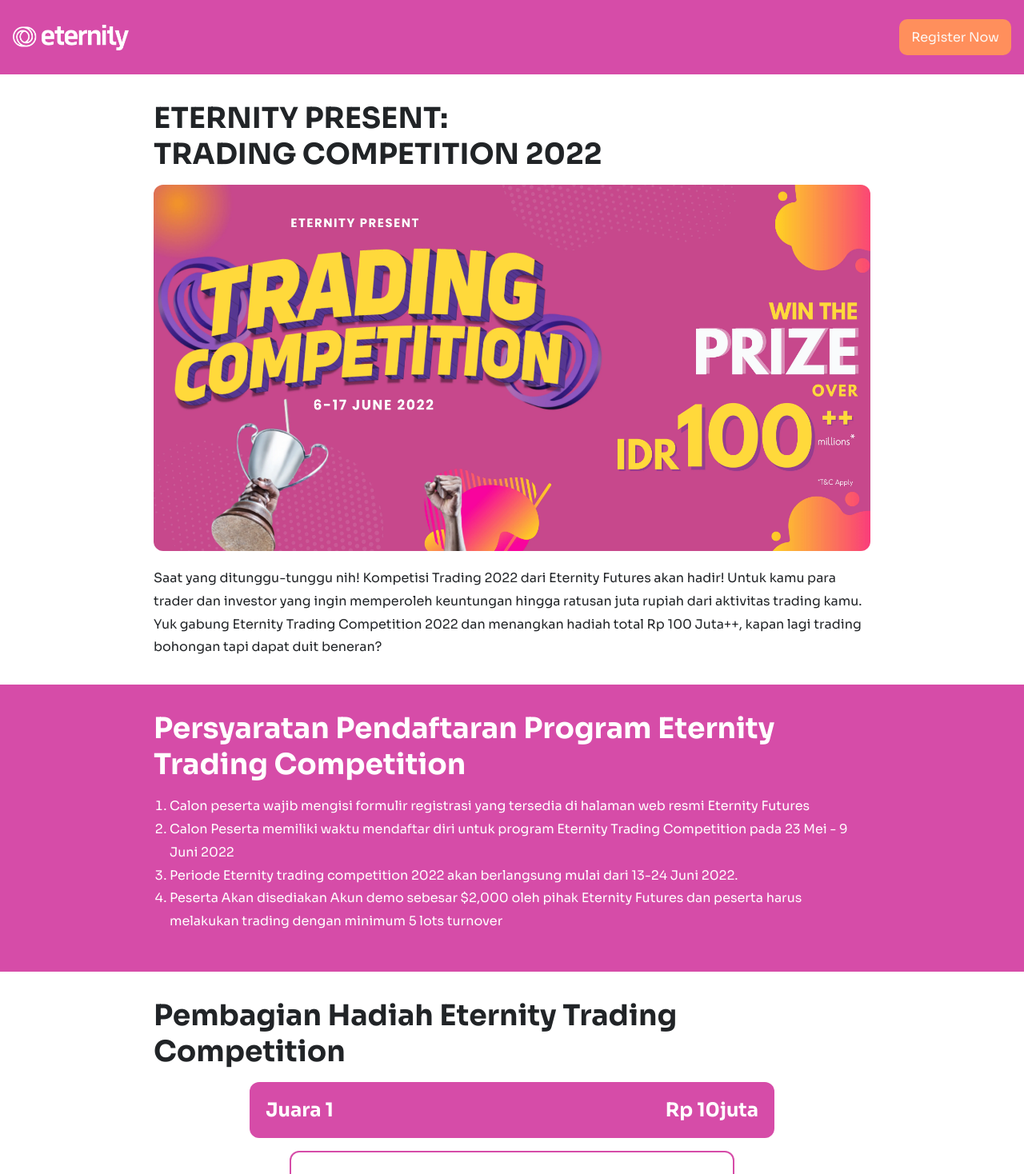
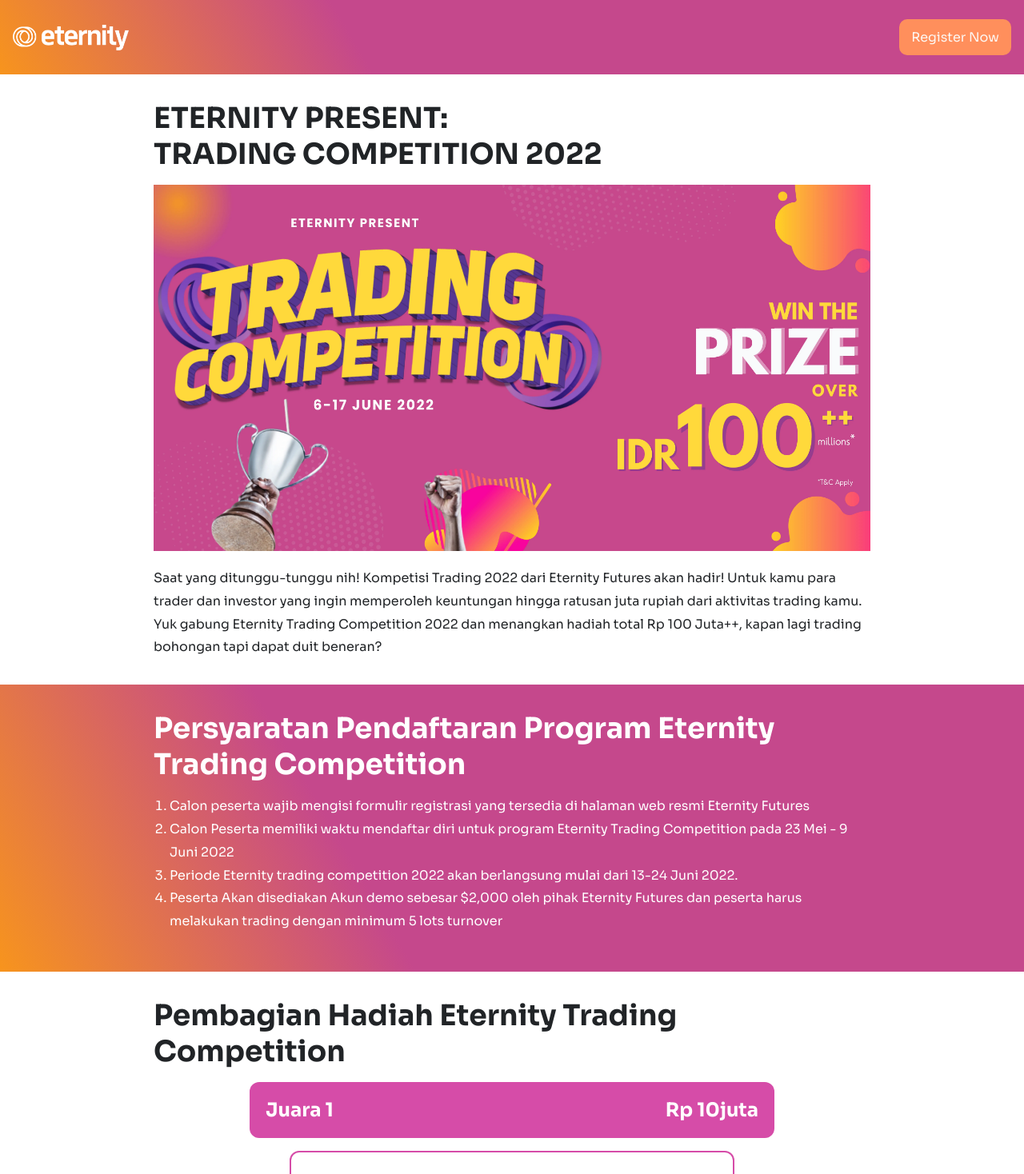
Before and after one commit to eternityfutures/eternity-campaign, a Next.js app: page /trading-competition in a window 1280 px wide. Shown: the top 1468 px of the page at 80% size. Built offline with nearby package versions, Linux system fonts and the light colour scheme; no server answers.

Commit message:
other leaderboard & styling

```diff
--- a/components/Container.js
+++ b/components/Container.js
@@ -2,12 +2,28 @@ import styled from 'styled-components'
 
 const Wrapper = styled.div`
   background-color: ${props => props.backgroundColor};
-  border-top: ${props => props.border};
-  border-bottom: ${props => props.border};
-  border-color: ${props => props.borderColor};
   width: 100%;
   margin: 0 auto;
   padding: 0 0;
+`
+
+const WrapperGradient = styled.div`
+  background: rgb(247,148,29);
+  background: linear-gradient(60deg, rgba(247,148,29,1) 0%, rgba(197,72,140,1) 35%);
+  width: 100%;
+  margin: 0 auto;
+  padding: 0 0;
+`
+
+const WrapperHeader = styled.div`
+  background: rgb(247,148,29);
+  background: linear-gradient(60deg, rgba(247,148,29,1) 0%, rgba(197,72,140,1) 35%);
+  width: 100%;
+  margin: 0 auto;
+  padding: 0 0;
+  position: sticky;
+  top: 0;
+  z-index: 1000;
 `
 
 const ContainerHeaderWrapper = styled.div`
@@ -24,22 +40,32 @@ const ContainerWrapper = styled.div`
   max-width: 1024px;
 `
 
-export function ContainerHeader({ children, color, border, borderColor }) {
+export function HeaderContainer({ children }) {
   return (
-    <Wrapper backgroundColor={color} border={border} borderColor={borderColor}>
+    <WrapperHeader>
       <ContainerHeaderWrapper>
         {children}
       </ContainerHeaderWrapper>
-    </Wrapper>
+    </WrapperHeader>
   )
 }
 
-export function Container({ children, color, border, borderColor }) {
+export function Container({ children, color }) {
   return (
-    <Wrapper backgroundColor={color} border={border} borderColor={borderColor}>
+    <Wrapper backgroundColor={color}>
       <ContainerWrapper>
         {children}
       </ContainerWrapper>
     </Wrapper>
   )
 }
+
+export function GradientContainer({ children }) {
+  return (
+    <WrapperGradient>
+      <ContainerWrapper>
+        {children}
+      </ContainerWrapper>
+    </WrapperGradient>
+  )
+}
--- /dev/null
+++ b/components/OtherLeaderboardCard.js
@@ -0,0 +1,46 @@
+import styled from 'styled-components'
+
+const Container = styled.div`
+  display: flex;
+  padding: 20px;
+  margin-bottom: 16px;
+  border-radius: 10px;
+  align-items: center;
+  background: #1a1a1a;
+`
+
+const RowData = styled.div`
+  max-width: 50%;
+  flex-basis: 33%;
+`
+
+const Data = styled.p`
+  font-family: "Sora", san-serif;
+  margin: 0;
+  color: #FFFFFF;
+`
+
+const DataGain = styled.p`
+  font-family: "Sora", san-serif;
+  font-weight: bold;
+  text-align: end;
+  margin: 0;
+  color: #FFFFFF;
+
+`
+
+export default function OtherLeaderboardCard({ rank, name, gain }) {
+  return (
+    <Container>
+      <RowData>
+        <Data>{rank}</Data>
+      </RowData>
+      <RowData>
+        <Data>{name}</Data>
+      </RowData>
+      <RowData>
+        <DataGain>{gain}</DataGain>
+      </RowData>
+    </Container>
+  )
+}
--- a/pages/trading-competition.js
+++ b/pages/trading-competition.js
@@ -3,14 +3,19 @@ import Head from 'next/head'
 import dynamic from 'next/dynamic'
 import Image from 'next/image'
 import styled from 'styled-components'
+import OtherLeaderboardCard from '../components/OtherLeaderboardCard'
 
 const LayoutComponent = dynamic(() => import('../components/LayoutComponent'))
 const HeaderContainer = dynamic(
-  () => import('../components/Container').then((mod) => mod.ContainerHeader),
+  () => import('../components/Container').then((mod) => mod.HeaderContainer),
   { ssr: false }
 )
 const Container = dynamic(
   () => import('../components/Container').then((mod) => mod.Container),
+  { ssr: false }
+)
+const ContainerGradient = dynamic(
+  () => import('../components/Container').then((mod) => mod.GradientContainer),
   { ssr: false }
 )
 const FormInput = dynamic(
@@ -35,6 +40,7 @@ const HeaderButton = styled.button`
   color: #FDF7F2;
   font-family: "Sora", san-serif;
   font-size: 16px;
+  outline: none;
   @media (max-width: 768px) {
     width: 110px;
     font-size: 14px;
@@ -311,6 +317,10 @@ const ProfitText = styled.p`
   }
 `
 
+const OtherLeaderboardList = styled.div`
+
+`
+
 export default function Home() {
   const registerRef = useRef()
 
@@ -330,7 +340,7 @@ export default function Home() {
         <link rel="icon" href="/favicon.ico" />
       </Head>
 
-      <HeaderContainer color="#D64CA8">
+      <HeaderContainer>
         <HeaderSection>
           <Image src={"/trading-comp/eternity-logo-white.webp"} width={145} height={32} alt="Eternity Logo" />
           <HeaderButton onClick={handleRegisterScroll}>Register Now</HeaderButton>
@@ -341,7 +351,7 @@ export default function Home() {
         <IntroSection>
           <Title>ETERNITY PRESENT:</Title>
           <TitleMargin color='#212427'>TRADING COMPETITION 2022</TitleMargin>
-          <Image src={"/trading-comp/banner-final.webp"} width={1080} height={552} alt="Banner" style={{ borderRadius: 12 }}/>
+          <Image src={"/trading-comp/banner-final.webp"} width={1080} height={552} alt="Banner" />
           <Description style={{ marginTop: 16 }}>
             Saat yang ditunggu-tunggu nih! Kompetisi Trading 2022 dari Eternity Futures akan hadir!
             Untuk kamu para trader dan investor yang ingin memperoleh keuntungan hingga ratusan juta rupiah dari aktivitas trading kamu.
@@ -351,7 +361,7 @@ export default function Home() {
         </IntroSection>
       </Container>
 
-      <Container color="#D64CA8">
+      <ContainerGradient>
         <IntroSection>
           <TitleMargin color='#FFF'>Persyaratan Pendaftaran Program Eternity Trading Competition</TitleMargin>
           <Ol type='1'>
@@ -361,7 +371,7 @@ export default function Home() {
             <List style={{ color: '#FFF' }}>Peserta Akan disediakan Akun demo sebesar $2,000 oleh pihak Eternity Futures dan peserta harus melakukan trading dengan minimum 5 lots turnover</List>
           </Ol>
         </IntroSection>
-      </Container>
+      </ContainerGradient>
 
       <Container>
         <IntroSection>
@@ -396,7 +406,7 @@ export default function Home() {
 
           <SubHeading>Hadiah Tambahan:</SubHeading>
           <Ol type='1'>
-            <List>Untuk 10 pemenang akan diberikan <b> Demo Accounts dengan nominal $1,000</b> dimana tiap <b> PROFIT yang dihasilkan dapat di-withdraw</b> dengan ketentuan:</List>
+            <List>Kepada 10 pemenang akan diberikan <b> Demo Accounts dengan nominal $1,000</b> dimana tiap <b> PROFIT yang dihasilkan dapat di-withdraw</b> dengan ketentuan:</List>
             <ul>
               <List>transaksi minimal 20 lots turnover</List>
               <List>periode 2 minggu</List>
@@ -409,7 +419,7 @@ export default function Home() {
       </Container>
 
       <div ref={registerRef}>
-        <Container color="#D64CA8">
+        <ContainerGradient>
           <IntroSection>
             <TitleMargin color='#FFF'>Daftar Sekarang!</TitleMargin>
             <Flex>
@@ -448,7 +458,7 @@ export default function Home() {
             </Flex>
 
           </IntroSection>
-        </Container>
+        </ContainerGradient>
       </div>
 
       <Container>
@@ -524,6 +534,17 @@ export default function Home() {
 
           </LeaderboardList>
 
+          <OtherLeaderboardList>
+            <OtherLeaderboardCard rank='4' name='Finsen Antonius' gain="+159%" />
+            <OtherLeaderboardCard rank='5' name='Finsen Antonius' gain="+159%" />
+            <OtherLeaderboardCard rank='6' name='Finsen Antonius' gain="+159%" />
+            <OtherLeaderboardCard rank='7' name='Finsen Antonius' gain="+159%" />
+            <OtherLeaderboardCard rank='8' name='Finsen Antonius' gain="+159%" />
+            <OtherLeaderboardCard rank='9' name='Finsen Antonius' gain="+159%" />
+            <OtherLeaderboardCard rank='10' name='Finsen Antonius' gain="+159%" />
+          </OtherLeaderboardList>
+
+
         </IntroSection>
       </Container>
 
```
Also changed, not shown: public/trading-comp/banner-final2.webp (added), public/trading-comp/banner-final3.webp (added).
